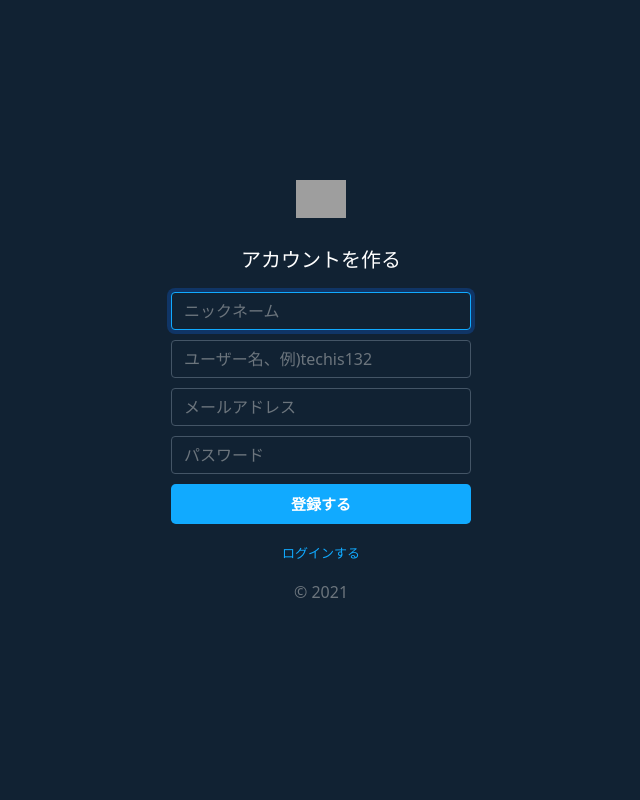
After one commit to kazuishi0422/TwitterClone, a PHP site: page /sign-up.php in a window 1280 px wide. The commit adds this page. Shown: the whole page, without its empty margins (319-959 px from the left). Run offline with PHP 8.4, Linux system fonts and the light colour scheme; grey boxes are pictures that could not be loaded.

Commit message:
会員登録画面&ログイン画面

```diff
--- a/Views/css/style.css
+++ b/Views/css/style.css
@@ -1,6 +1,10 @@
 /*
 全体
 */
+html{
+    height:100%;
+
+}
 .container {
     display: flex;
     justify-content: center;
@@ -46,6 +50,8 @@
 }
 
 a{
+    font-size:13px;
+    color:#1af;
     text-decoration: none;
 }
 
@@ -231,3 +237,44 @@ a{
 
     }
 }
+
+/*
+会員登録（ログイン画面共用）
+*****/
+
+body.signup{
+    display: flex;
+    align-items: center;
+    padding-top: 40px;
+    padding-bottom: 40px;
+    height: 100%;
+}
+.signup{
+    background-color: #123;
+    color: #fff;
+}
+.signup .form-signup{
+    width: 100%;
+    max-width: 330px;
+    padding: 15px;
+    margin: auto;
+}
+.signup .logo-white{
+    margin-bottom: 30px;
+    width: 50px;
+}
+.signup h1{
+    font-size: 20px;
+    margin-bottom: 20px;
+}
+.signup input{
+    margin-bottom: 10px;
+    background-color: #123;
+    border-color: #456;
+    color: #fff;
+}
+.signup input:focus{
+    background-color: #123;
+    border-color: #1af;
+    color: #fff;
+}
--- /dev/null
+++ b/Views/sign-up.php
@@ -0,0 +1,32 @@
+<!DOCTYPE html>
+<html lang="ja">
+
+<head>
+    <meta charset="UTF-8">
+    <meta http-equiv="X-UA-Compatible" content="IE=edge">
+    <meta name="viewport" content="width=device-width, initial-scale=1.0">
+    <link rel="icon" href="../Views/img/logo-twitterblue.svg">
+    <!-- CSS only -->
+    <link href="https://cdn.jsdelivr.net/npm/bootstrap@5.0.0-beta1/dist/css/bootstrap.min.css" rel="stylesheet" integrity="sha384-giJF6kkoqNQ00vy+HMDP7azOuL0xtbfIcaT9wjKHr8RbDVddVHyTfAAsrekwKmP1" crossorigin="anonymous">
+    <link href="../Views/css/style.css" rel="stylesheet">
+
+
+    <title>会員登録画面 / Twitterクローン</title>
+    <meta name="description" content="会員登録画面です">
+</head>
+<body class="signup text-center">
+    <main class="form-signup">
+        <form action="sign-up.php" method="post">
+            <img src="../Views/img/logo-white.svg" alt="" class="logo-white">
+            <h1>アカウントを作る</h1>
+            <input type="text" class="form-control"name="nickname"placeholder="ニックネーム" maxlength="50" required autofocus><!--maxlength=入力文字制限  required=入力必須 autofocus=読み込み時自動的にフォーカスを当てる-->
+            <input type="text" class="form-control"name="name"placeholder="ユーザー名、例)techis132" maxlength="50" required>
+            <input type="email" class="form-control"name="email"placeholder="メールアドレス" maxlength="254" required><!--type(email)=入力したものがメールアドレス形式でなければエラーでかえす-->
+            <input type="password" class="form-control"name="password"placeholder="パスワード" minlength="4" maxlength="50" required autofocus><!--type(password)=入力時表示がアスタリスクになる-->
+            <button class="w-100 btn btn-lg"　type="submit">登録する</button><!--W-100=bsでwidthが100%になる btn-lg=ボタンが大きくなる-->
+            <p class="mt-3 mb-2"><a href="sign-in.php">ログインする</a></p><!--bs mt-3=margintop１rem　mb-2=marginbottom０.５rem-->
+            <p class="mt-2 mt-3 text-muted">&copy; 2021</p><!--bs text-muted=文字を灰色にする-->
+        </form>
+    </main>
+</body>
+</html>
```
Also changed, not shown: Views/home.php (+18 -3 lines), Views/js/likes.js (added, +34 -0 lines), Views/sign-in.php (added, +30 -0 lines).
